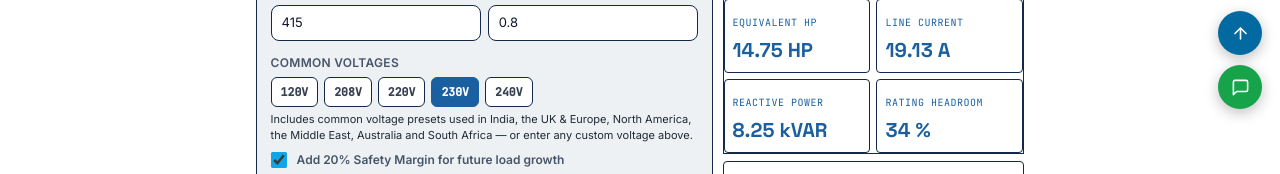
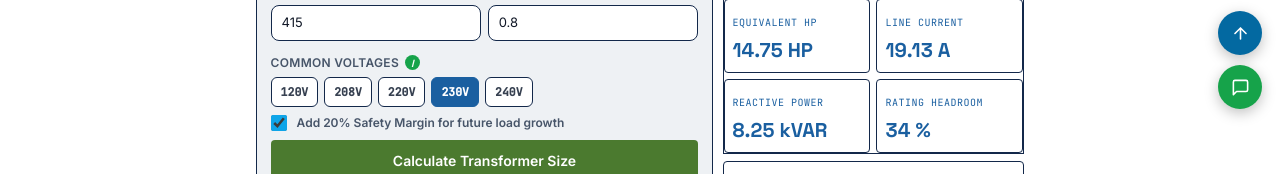
Before and after one commit to umasankarmaity92-lab/electromechcalc, a website: page transformer-size.html in a window 1280 px wide. Shown: the part 615-789 px from the top of the page. Drawn offline with Linux system fonts and the light colour scheme.

Commit message:
Update transformer-size.html

```diff
--- a/transformer-size.html
+++ b/transformer-size.html
@@ -609,7 +609,13 @@
       </div>
 
       <div class="mb-5">
-        <span class="text-xs font-semibold text-gray-600 uppercase tracking-wide">Common Voltages</span>
+        <span class="text-xs font-semibold text-gray-600 uppercase tracking-wide inline-flex items-center gap-1.5">
+          Common Voltages
+          <span class="info-icon" tabindex="0" role="button" aria-label="Where these voltage presets come from">
+            i
+            <span class="info-tooltip">Includes common voltage presets used in India, the UK &amp; Europe, North America, the Middle East, Australia and South Africa — or enter any custom voltage above.</span>
+          </span>
+        </span>
         <div id="qvSingle" class="flex flex-wrap gap-1.5 mt-2" role="group" aria-label="Quick voltage presets, single phase">
           <button type="button" class="qv-btn" data-v="120" onclick="setQuickVoltage(120)">120V</button>
           <button type="button" class="qv-btn" data-v="208" onclick="setQuickVoltage(208)">208V</button>
@@ -627,8 +633,8 @@
           <button type="button" class="qv-btn" data-v="480" onclick="setQuickVoltage(480)">480V</button>
           <button type="button" class="qv-btn" data-v="600" onclick="setQuickVoltage(600)">600V</button>
         </div>
-        <p class="text-[11px] text-gray-400 mt-1.5">Includes common voltage presets used in India, the UK &amp; Europe, North America, the Middle East, Australia and South Africa — or enter any custom voltage above.</p>
       </div>
+
 
       <label class="flex items-center gap-2.5 mb-6 cursor-pointer select-none">
         <input id="marginToggle" type="checkbox" checked class="w-4 h-4 accent-brandBlue">
```
